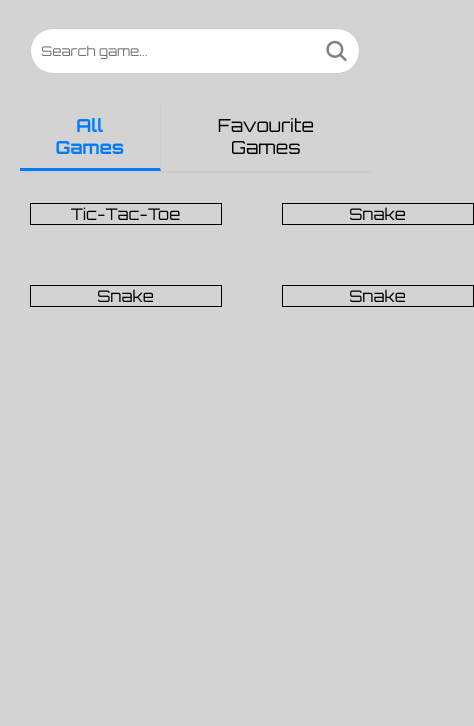
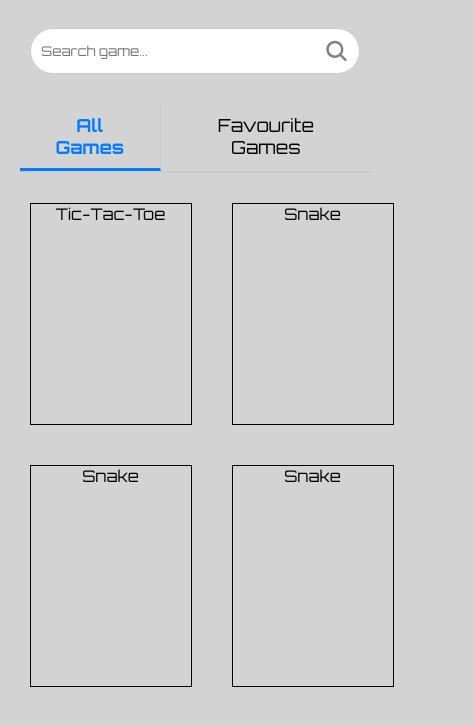
Before and after one commit to sourav2paul3/Games, a React (Vite) app in the folder games/: page / in a window 390 px wide. Shown: the top 726 px of the page, 474 px wide, since content can reach past the window. Built offline with nearby package versions, Linux system fonts and the light colour scheme.

Commit message:
adjustments

```diff
--- a/games/src/styles/GameCard.module.css
+++ b/games/src/styles/GameCard.module.css
@@ -1,10 +1,12 @@
 .cardContainer {
   border: 1px solid black;
-  width: 450px;
+  width: 340px;
+  height: 320px;
 }
 
 @media (max-width: 850px) {
   .cardContainer {
-    width: 190px;
+    width: 160px;
+    height: 220px;
   }
 }
--- a/games/src/styles/Home.module.css
+++ b/games/src/styles/Home.module.css
@@ -11,6 +11,6 @@
 @media (max-width: 850px) {
   .gameCardContainer {
     grid-template-columns: repeat(2, 1fr);
-    gap: 60px;
+    gap: 40px;
   }
 }
```
